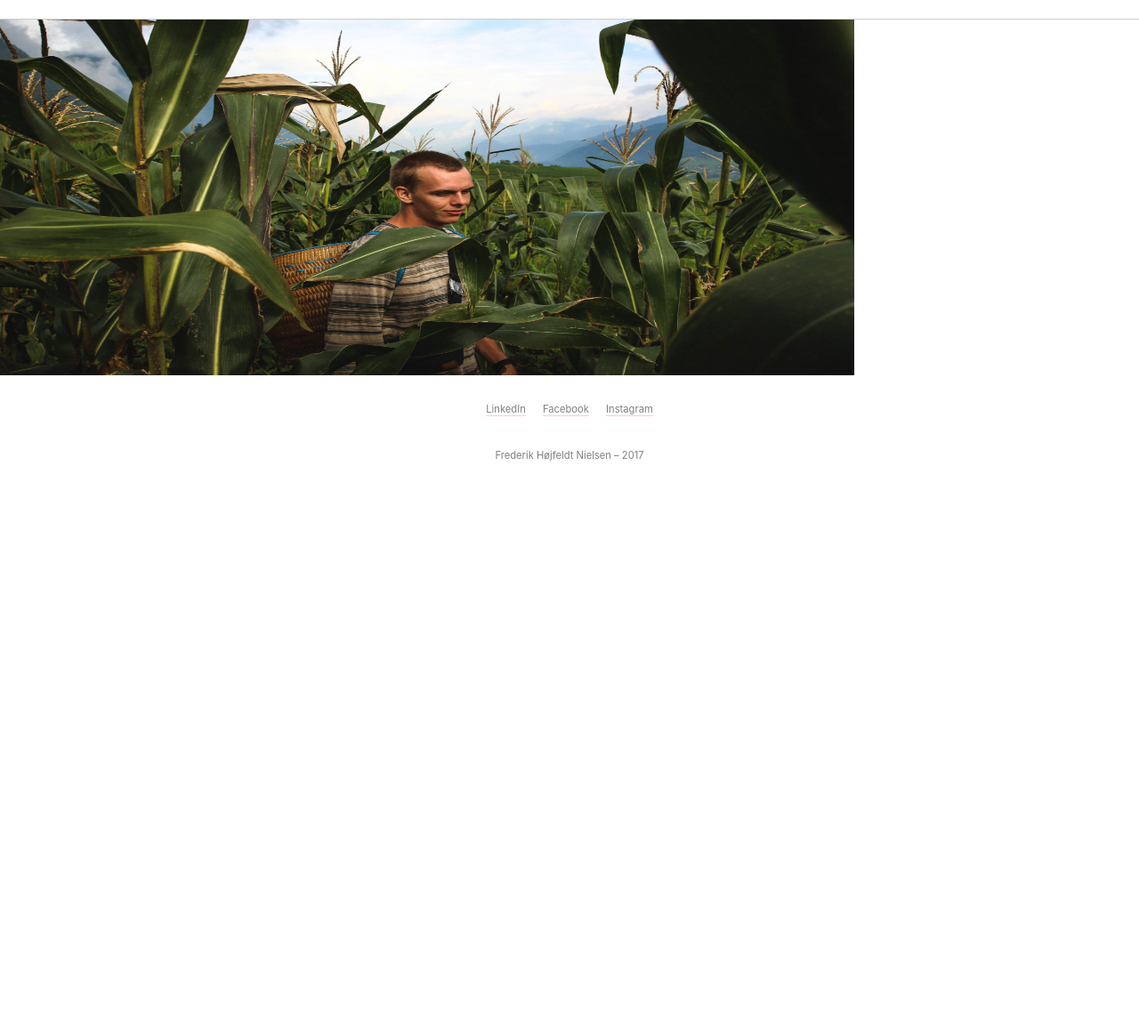
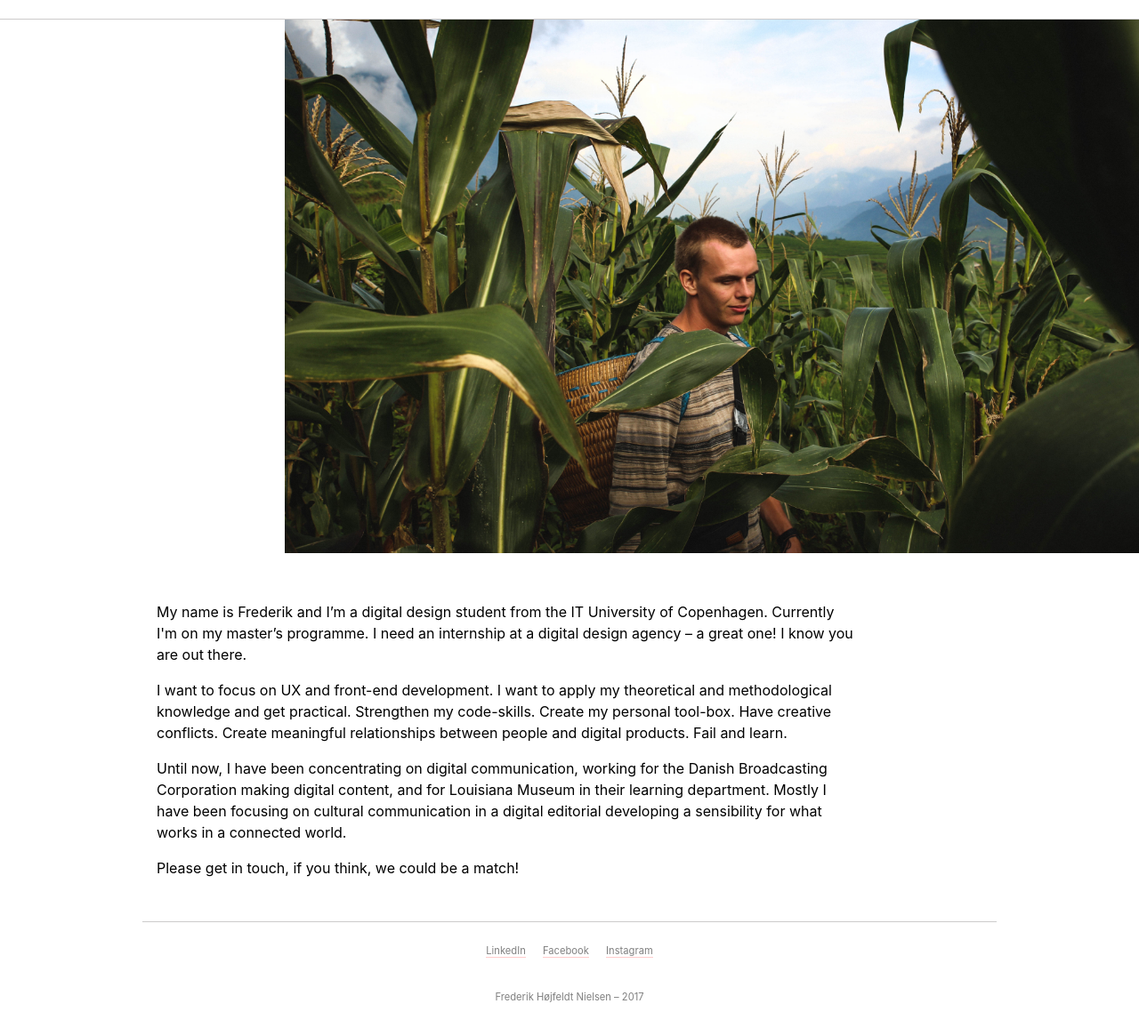
Before and after one commit to Hoejfeldt/ineedaninternship, a plain HTML site: page about.html in a window 1280 px wide. Shown: the part 51-1216 px from the top of the page at 89% size. Before the commit the page ends 800 px from the top, so only its background shows below. Drawn offline with Linux system fonts and the light colour scheme.

Commit message:
About content
– Added about me-text

```diff
--- a/about.html
+++ b/about.html
@@ -31,13 +31,26 @@
     </nav>
 
     <section>
-      <img src="/images/Frederik_About.jpg" alt="Frederik Højfeldt Nielsen" style="width:960px;height:400px;">
+      <div class="profile-pic">
+        <img src="/images/Frederik_About.jpg" alt="Frederik Højfeldt Nielsen" style="width:960px;">
+      </div>
     </section>
 
     <section>
-      <form class="" action="index.html" method="post">
-
-      </form>
+      <div class="about">
+        <p>
+          My name is Frederik and I’m a digital design student from the IT University of Copenhagen. Currently I'm on my master’s programme. I need an internship at a digital design agency – a great one! I know you are out there.
+        </p>
+        <p>
+          I want to focus on UX and front-end development. I want to apply my theoretical and methodological knowledge and get practical. Strengthen my code-skills. Create my personal tool-box. Have creative conflicts. Create meaningful relationships between people and digital products. Fail and learn.
+        </p>
+        <p>
+          Until now, I have been concentrating on digital communication, working for the Danish Broadcasting Corporation making digital content, and for Louisiana Museum in their learning department. Mostly I have been focusing on cultural communication in a digital editorial developing a sensibility for what works in a connected world.
+        </p>
+        <p>
+          Please get in touch, if you think, we could be a match!
+        </p>
+      </div>
     </section>
 
     <footer>
--- a/style.css
+++ b/style.css
@@ -27,6 +27,12 @@ a:hover {
 
 .red {
   color: red;
+}
+
+.profile-pic {
+    display: block;
+    margin: auto;
+    width: 50%;
 }
 
 /* MENU */
@@ -80,6 +86,19 @@ nav {
   font-weight: bold;
 }
 
+/* ABOUT */
+
+.about {
+  max-width: 60rem;
+  margin: 0 auto;
+  padding: 2rem 10rem 2rem 1rem;
+  border-bottom: 1px solid #CCCBCB;
+}
+
+.aboyt p {
+  font-size: 1rem;
+}
+
 /* FOOTER */
 footer {
   max-width: 60rem;
@@ -120,4 +139,7 @@ footer {
   .description {
     padding: 1rem;
   }
+  .about {
+    padding: 1rem;
+  }
 }
```
